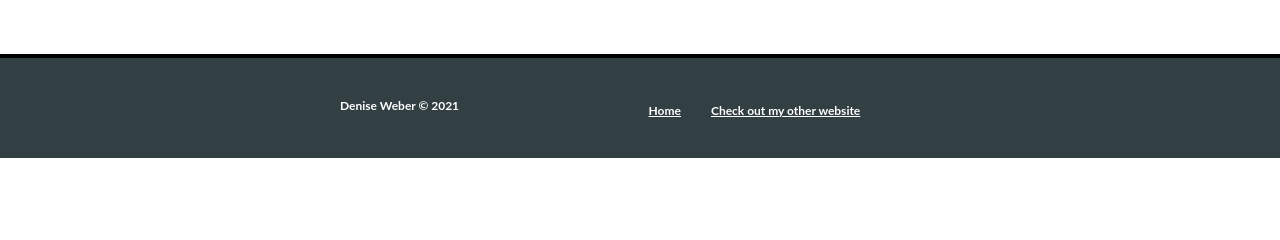
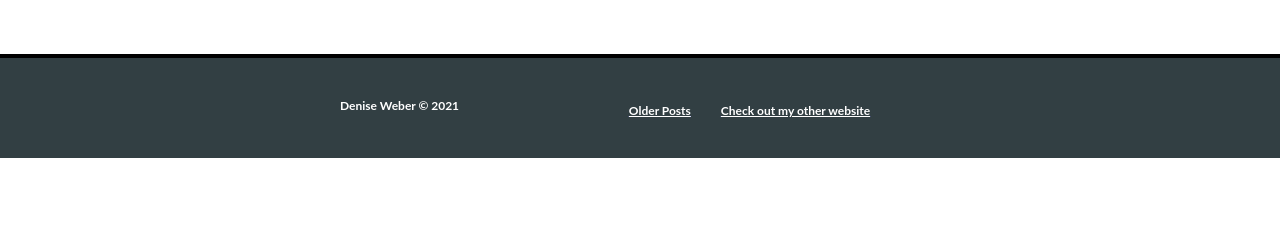
Before and after one commit to dweber0001/python-web-app, a Flask app: template templates/home.html in a window 1280 px wide. Shown: the part 560-800 px from the top of the page. Run offline with Flask 2, Linux system fonts and the light colour scheme; the template is opened without the code that fills it: most values are stand-ins (such as "Sample title", 1, 10 or a date in 2020).

Commit message:
Update home.html

```diff
--- a/templates/home.html
+++ b/templates/home.html
@@ -59,7 +59,7 @@
             </section>
             <section class="right">
                 <div class="footer__column">
-                    <a class="footer__item"><a href="#"><span style="color: white; font-weight:bold; font-size: 12px; text-decoration: underline;">Home</span></a></a>
+                    <a class="footer__item"><a href="#"><span style="color: white; font-weight:bold; font-size: 12px; text-decoration: underline;">Older Posts</span></a></a>
 
                 </div>
                 <div class="footer__column">
```
